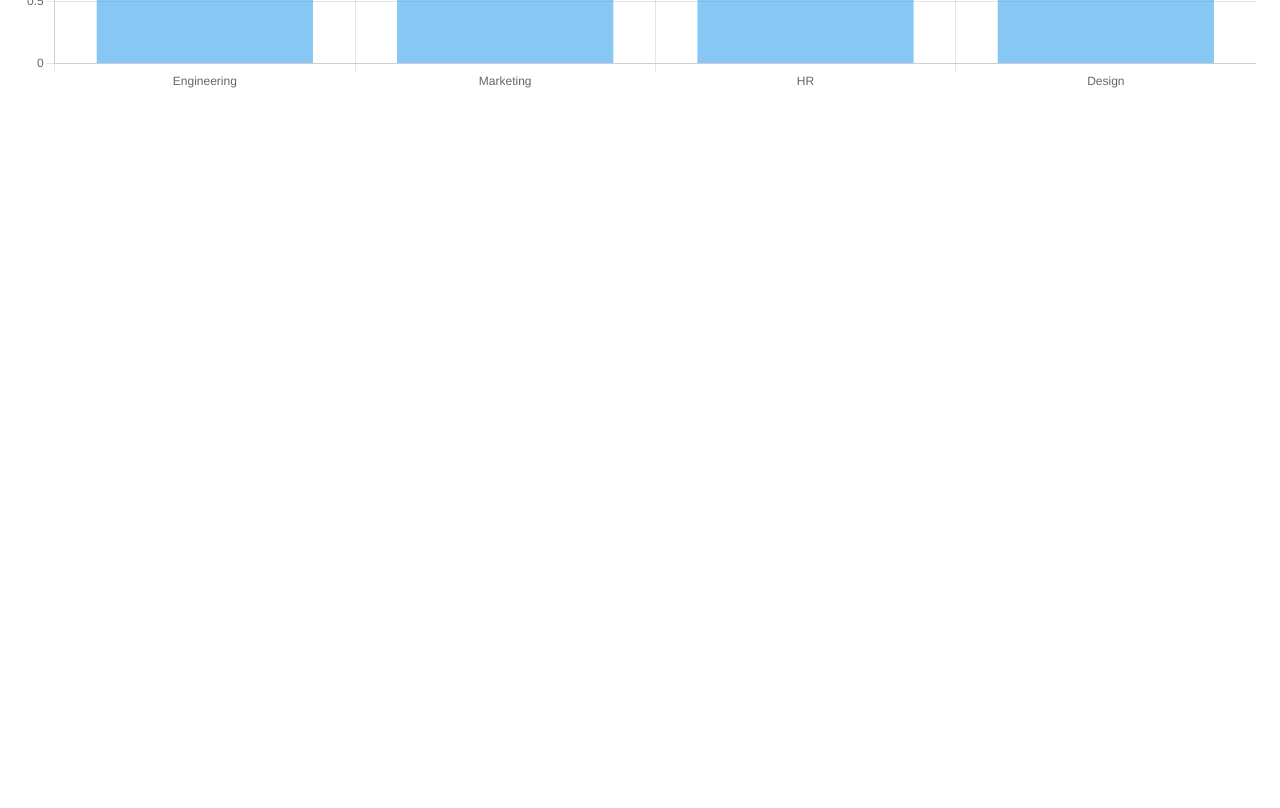
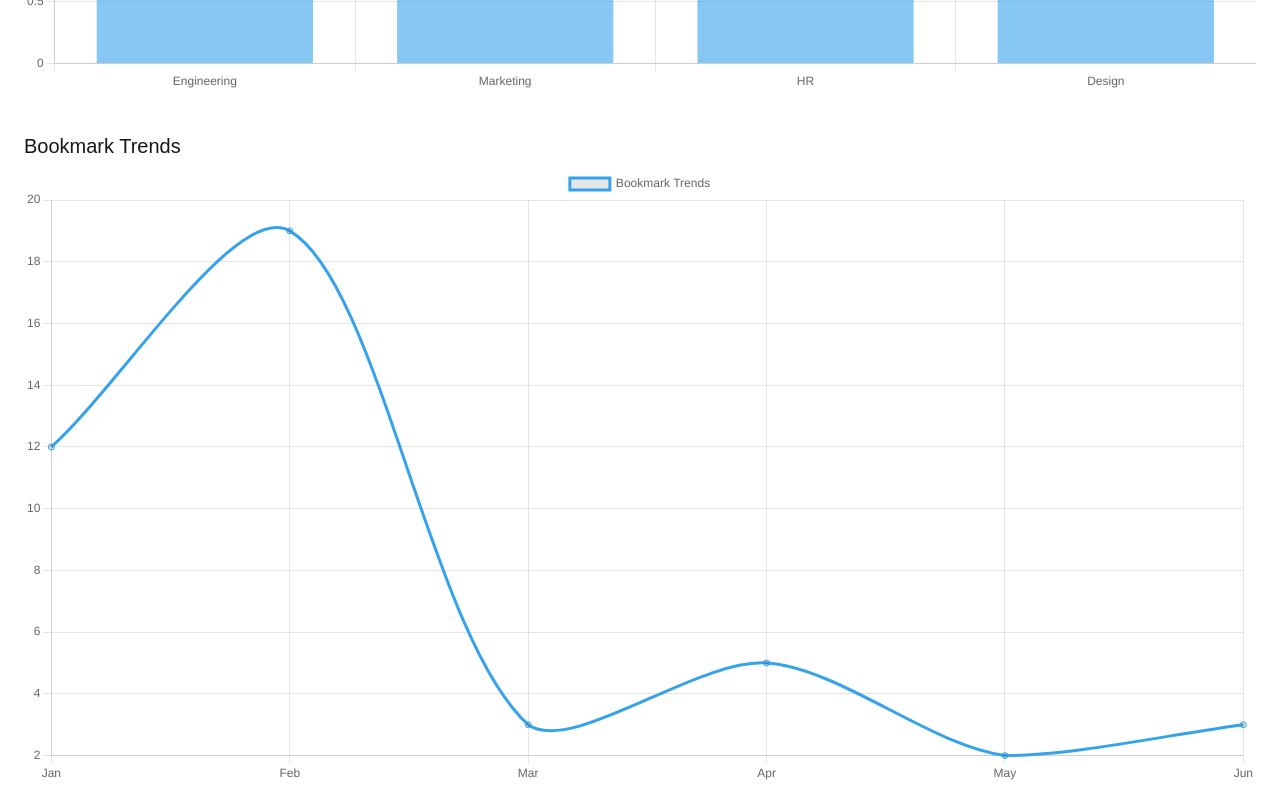
Before and after one commit to Chirag-Matta/hr-dashboard, a Next.js app: page /analytics in a window 1280 px wide. Shown: the part 640-1448 px from the top of the page. Before the commit the page ends 800 px from the top, so only its background shows below. Built offline with nearby package versions, Linux system fonts and the light colour scheme.

Commit message:
fully funtional analytics page with dept wise and bookmark trends

```diff
--- a/src/app/analytics/page.tsx
+++ b/src/app/analytics/page.tsx
@@ -1,5 +1,5 @@
 'use client';
-import { Bar } from 'react-chartjs-2';
+import { Bar, Line } from 'react-chartjs-2';
 import {
   Chart as ChartJS,
   CategoryScale,
@@ -23,6 +23,8 @@ ChartJS.register(
 
 const departments = ['Engineering', 'Marketing', 'HR', 'Design'];
 const avgRatings = [4.2, 3.8, 4.0, 3.5];
+const bookmarkTrends = [12, 19, 3, 5, 2, 3];
+
 
 
 export default function AnalyticsPage() {
@@ -38,13 +40,33 @@ export default function AnalyticsPage() {
   ],
   };
 
+  const trendChartData = {
+    labels: ['Jan', 'Feb', 'Mar', 'Apr', 'May', 'Jun'],
+    datasets: [
+      {
+        label: 'Bookmark Trends',
+        data: bookmarkTrends,
+        fill: false,
+        borderColor: '#36A2EB',
+        tension: 0.3,
+      },
+    ],
+  };
+
+
   return (
     <div className="p-6">
       <h1 className="text-2xl font-bold mb-6">📊 Analytics Dashboard</h1>
+
       <div className="mb-10">
         <h2 className="text-xl mb-2">Department-wise Average Ratings</h2>
         <Bar data={deptChartData} />
       </div>
+
+      <div>
+        <h2 className="text-xl mb-2">Bookmark Trends</h2>
+        <Line data={trendChartData} />
+      </div>
     </div>
   );
 }
```
